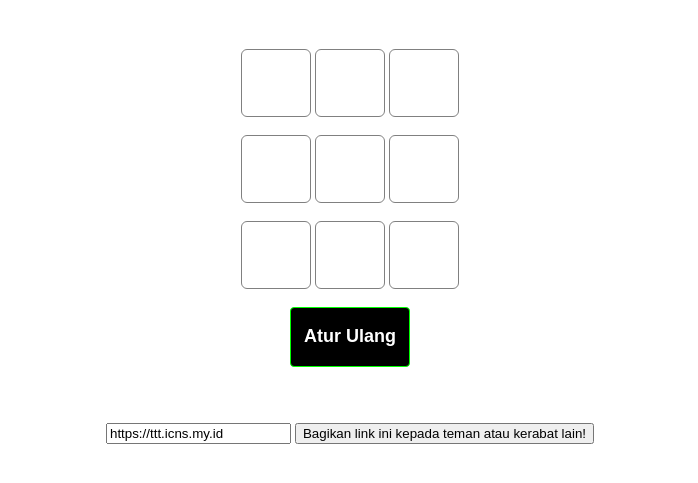
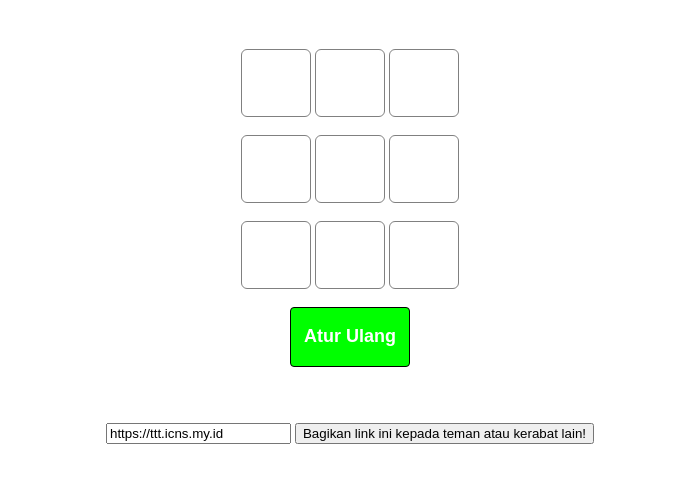
Before and after one commit to icnsi/icnsi.github.io, a plain HTML site: page index.html in a window 1280 px wide. Shown: the part 119-602 px from the top of the page, without its empty margins (290-988 px from the left). Drawn offline with Linux system fonts and the light colour scheme.

Commit message:
Update style.css

```diff
--- a/style.css
+++ b/style.css
@@ -21,12 +21,12 @@ h1 {
         box-sizing: border-box;
         width: 120px;
         height: 60px;
-        border: 1px solid lime;
+        border: 1px solid black;
         margin: auto;
         border-radius: 4px;
         font-family: Audiowide, sans-serif;
 
-        background-color: black;
+        background-color: lime;
         color: white;
         font-size: 18px;
         cursor: pointer;
```
